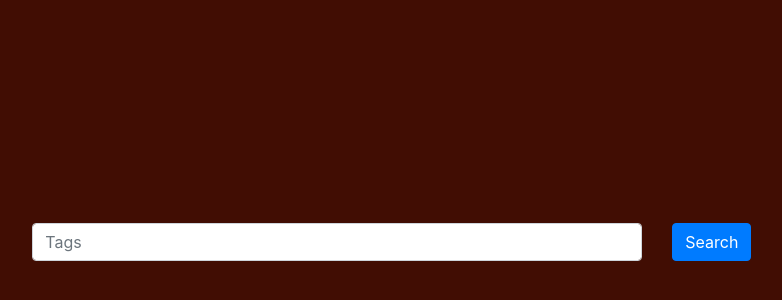
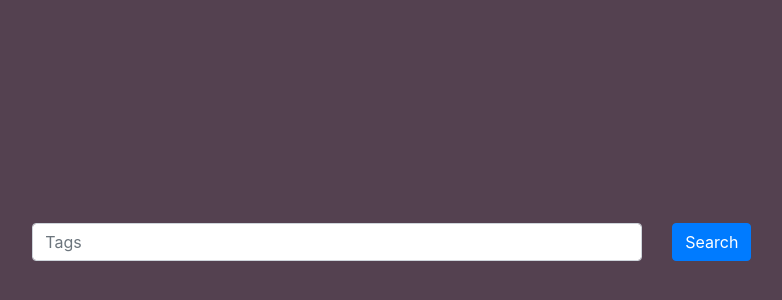
Before and after one commit to Igor9n/image-search, a React (Create React App) app: page / in a window 1280 px wide. Shown: the part 158-458 px from the top of the page, without its empty margins (196-978 px from the left). Built offline with nearby package versions, Linux system fonts and the light colour scheme.

Commit message:
Changed colors

```diff
--- a/src/components/images-page/ImagesGrid/index.js
+++ b/src/components/images-page/ImagesGrid/index.js
@@ -4,7 +4,7 @@ import { ClipLoader } from 'react-spinners';
 export const ImagesGrid = props => {
   const { images } = props;
   const style = {
-    backgroundColor: '#0f36b5',
+    backgroundColor: '#10278a',
     paddingTop: '10px'
   };
 
--- a/src/components/images-page/component.js
+++ b/src/components/images-page/component.js
@@ -30,7 +30,7 @@ export class ImagesPage extends Component {
     const { searchValue, showImages } = this.state;
     const { images } = this.props;
     const style = {
-      backgroundColor: '#410d03'
+      backgroundColor: '#544150'
     };
 
     const divClasses = classNames(
```
